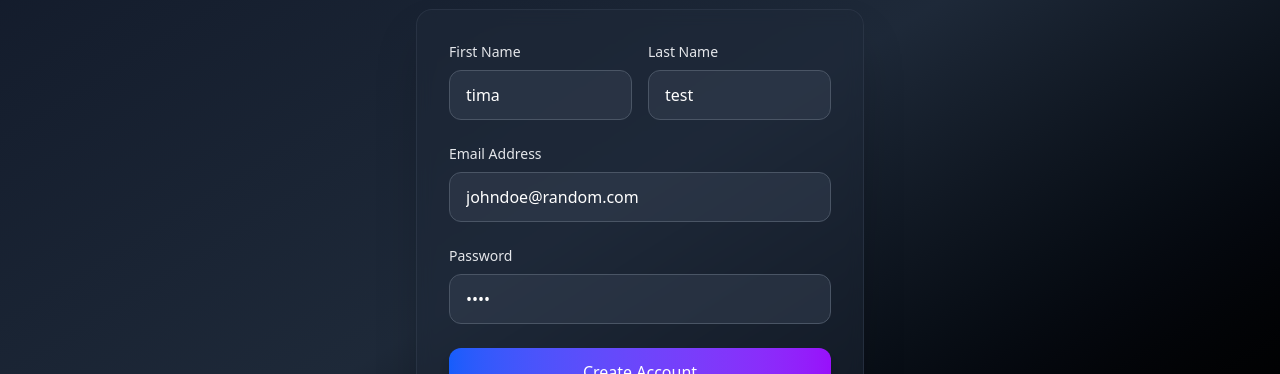
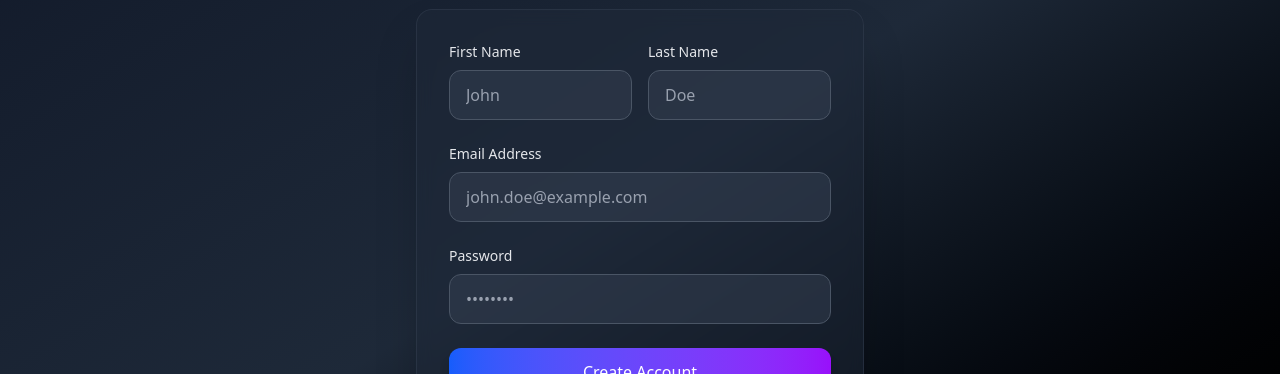
Before and after one commit to amitjomy007/DSAEngineer, a React (Vite) app in the folder frontend/: page /register in a window 1280 px wide. Shown: the part 211-585 px from the top of the page. Built offline with nearby package versions, Linux system fonts and the light colour scheme; no server answers.

Commit message:
feat : removed default login states

```diff
--- a/frontend/src/pages/Auth/login.tsx
+++ b/frontend/src/pages/Auth/login.tsx
@@ -6,8 +6,8 @@ import { useNavigate } from 'react-router-dom';
 const backendUrl = import.meta.env.VITE_BACKEND_URL || "3000";
 console.log("backendUrl:", backendUrl);
 const Login = () => {
-  const [email, setEmail] = useState('johnDoeExample@example.com');
-  const [password, setPassword] = useState('1234');
+  const [email, setEmail] = useState('');
+  const [password, setPassword] = useState('');
   const dispatch = useDispatch();
   const Navigate = useNavigate();
   const isAuthenticated = Cookies.get("token31d6cfe0d16ae931b73c59d7e0c089c0");
--- a/frontend/src/pages/Auth/register.tsx
+++ b/frontend/src/pages/Auth/register.tsx
@@ -6,10 +6,10 @@ import { useDispatch } from "react-redux";
 const backendUrl = import.meta.env.VITE_BACKEND_URL || "3000";
 console.log("backendUrl:", backendUrl);
 const RegistrationPage = () => {
-  const [firstname, setFirstname] = useState("tima");
-  const [lastname, setLastname] = useState("test");
-  const [email, setEmail] = useState("johndoe@random.com");
-  const [password, setPassword] = useState("1234");
+  const [firstname, setFirstname] = useState("");
+  const [lastname, setLastname] = useState("");
+  const [email, setEmail] = useState("");
+  const [password, setPassword] = useState("");
   const isAuthenticated = Cookies.get("token31d6cfe0d16ae931b73c59d7e0c089c0");
   const Navigate = useNavigate();
   const dispatch = useDispatch();
```
Also changed, not shown: 1 other file (tests, documents, lock files or other folders).
